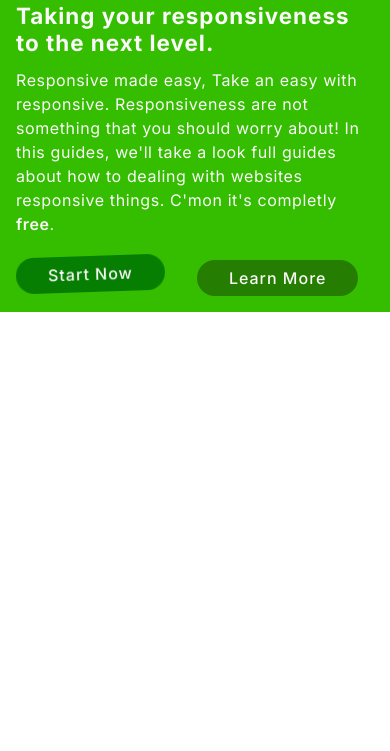
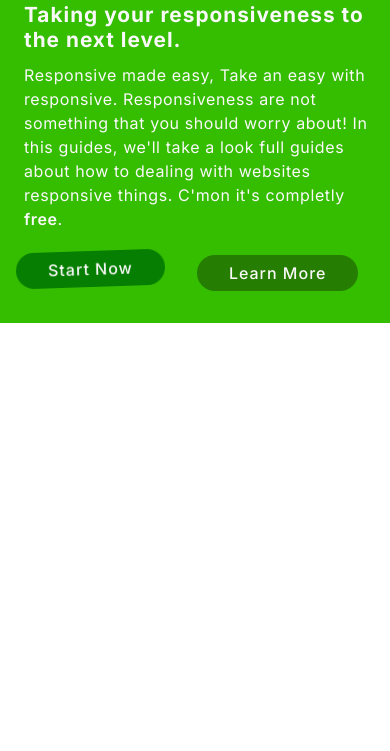
Before and after one commit to VArtzy/RESP, a plain HTML site: page index.html in a window 390 px wide. Shown: the part 93-844 px from the top of the page. Drawn offline with Linux system fonts and the light colour scheme.

Commit message:
fix responsive #2

```diff
--- a/style.css
+++ b/style.css
@@ -23,7 +23,7 @@ h1 {
 }
 
 h2 {
-    font-size: 1.4rem;
+    font-size: 1.3rem;
     letter-spacing: 1px;
     margin-bottom: .5em;
 }
@@ -86,7 +86,7 @@ label, input {
 }
 
 .hero__text {
-    padding: 2em 1em 0 1em;
+    padding: 2em 1em 0 1.5em;
 }
 
 .hero__title {
@@ -111,6 +111,7 @@ label, input {
 
 .hero__btns {
     display: flex;
+    padding-bottom: 1em;
 }
 
 .hero__btn {
```
